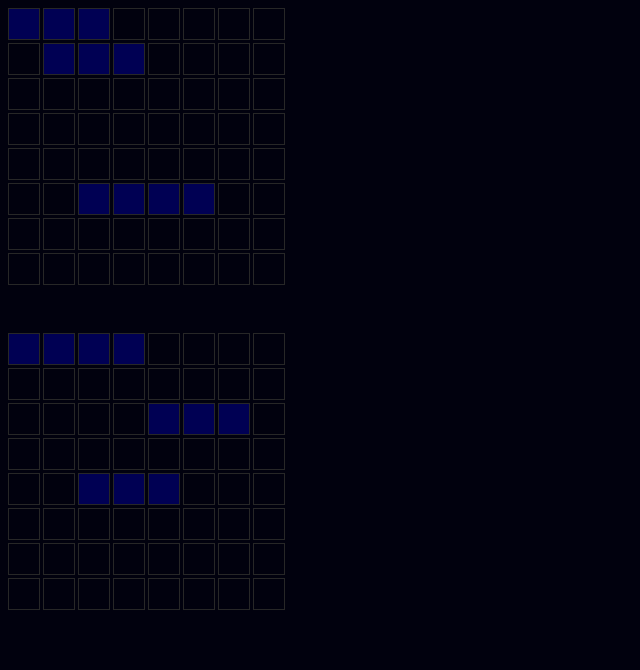
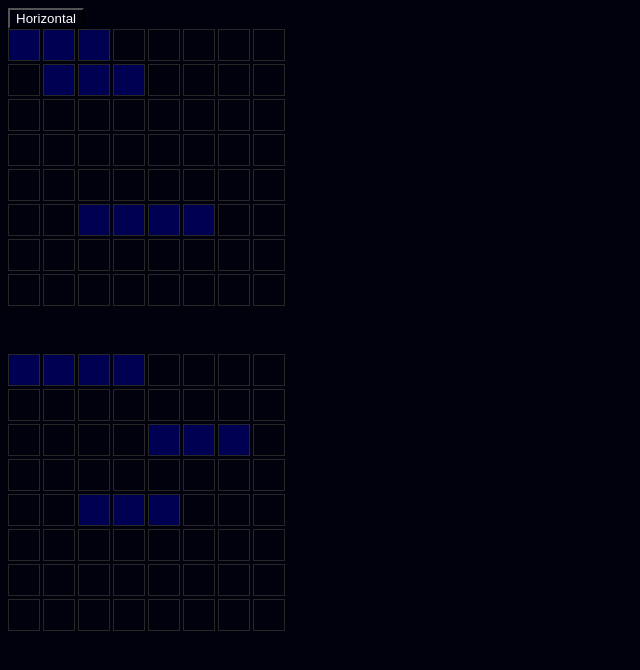
Before and after one commit to lindavid1998/battleship, a plain HTML site: page index.html in a window 1280 px wide. Shown: the whole page, without its empty margins (0-640 px from the left). Drawn offline with Linux system fonts and the light colour scheme.

Commit message:
Implement ability to place ships horizontal and vertical

```diff
--- a/index.html
+++ b/index.html
@@ -56,9 +56,16 @@
 				color: white;
 			}
 
+			.orientation {
+				color: white;
+			}
+
 		</style>
 	</head>
 	<body>
+		<div class="settings">
+			<button class="orientation">Horizontal</button>
+		</div>
 		<div class="game"></div>
 		<script src="main.js"></script>
 	</body>
```
